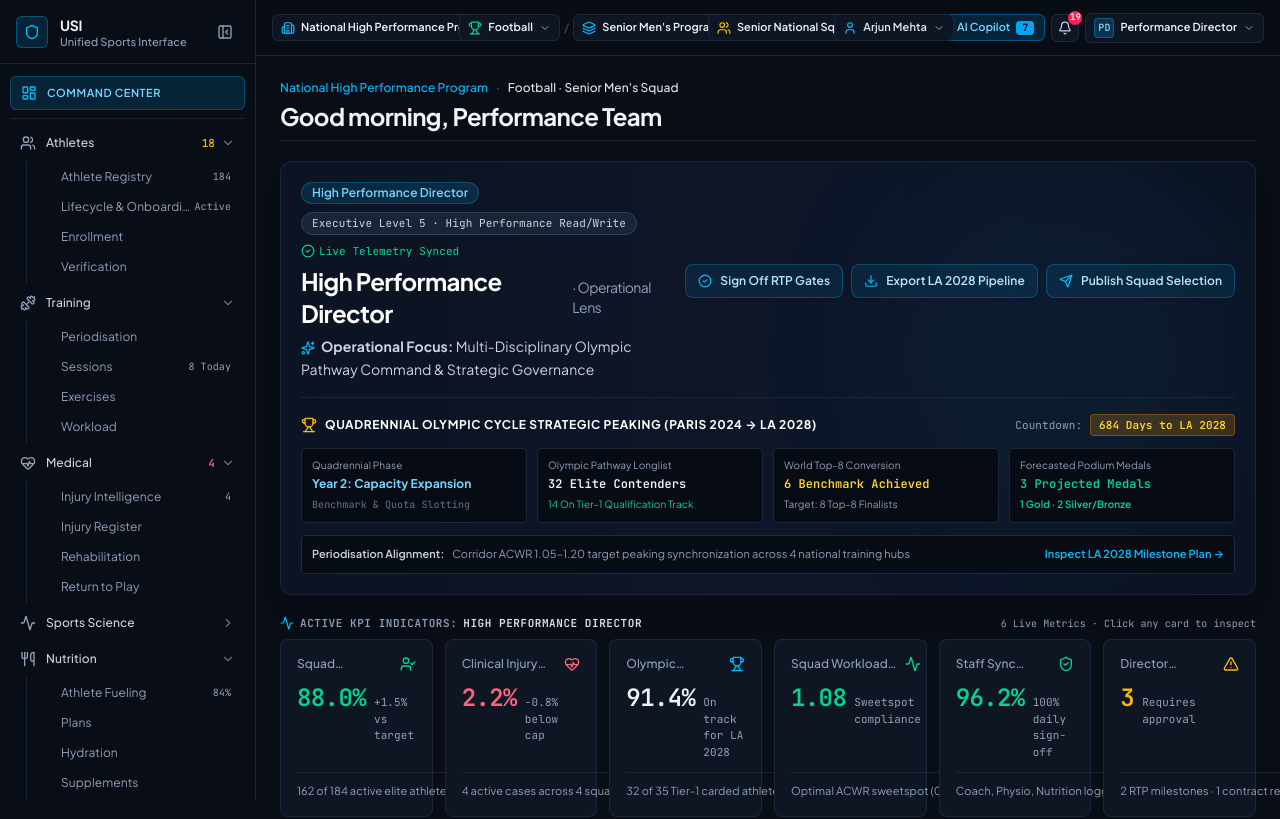
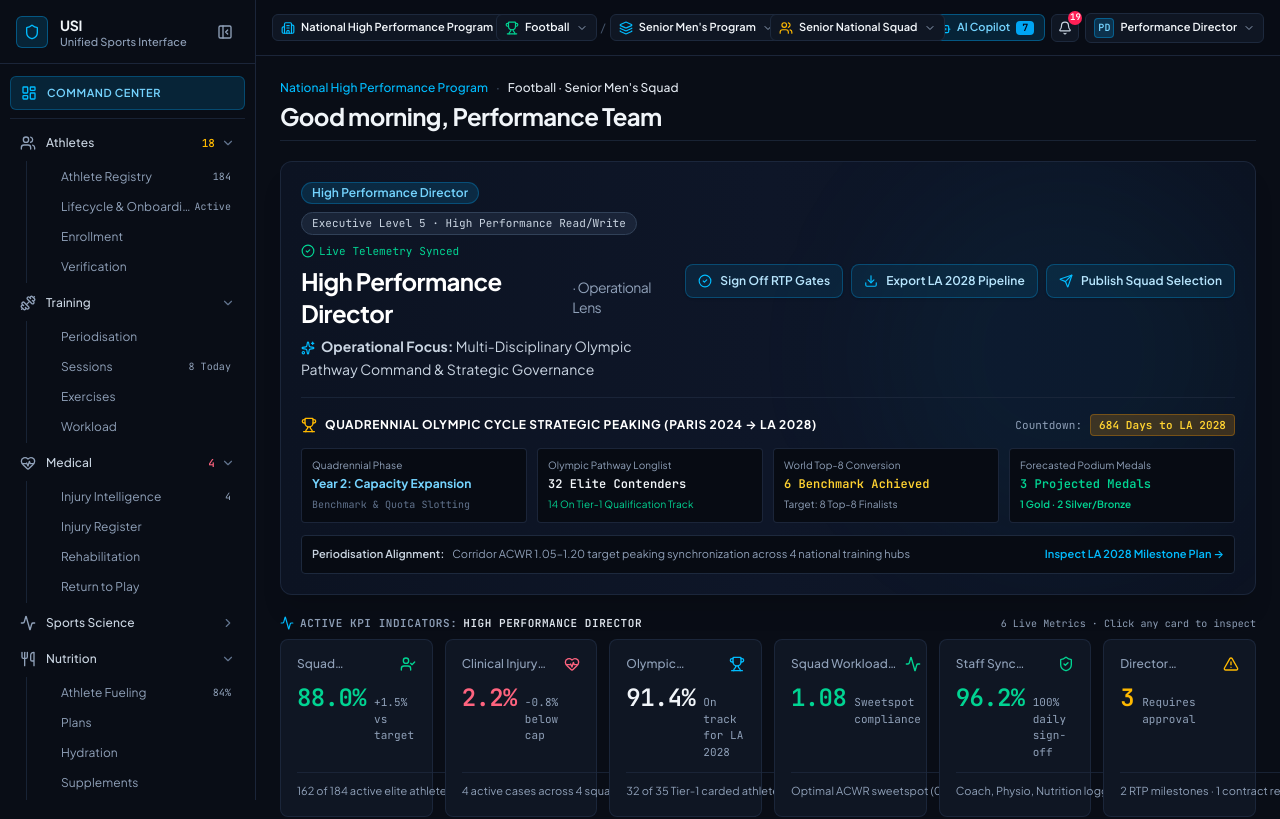
Before and after one commit to nishantjoshi020/USI, a React (Vite) app: page / in a window 1280 px wide. Shown: the top 819 px of the page. Built offline with nearby package versions, Linux system fonts and the light colour scheme.

Commit message:
remove athlete switcher from top bar

```diff
--- a/src/components/navigation/TopContextBar.tsx
+++ b/src/components/navigation/TopContextBar.tsx
@@ -65,7 +65,7 @@ export const TopContextBar: React.FC<TopContextBarProps> = ({
   onOpenOnboarding,
 }) => {
   const [openDropdown, setOpenDropdown] = useState<
-    'federation' | 'sport' | 'program' | 'squad' | 'date' | 'role' | 'athlete' | null
+    'federation' | 'sport' | 'program' | 'squad' | 'date' | 'role' | null
   >(null);
 
   const barRef = useRef<HTMLDivElement>(null);
@@ -260,72 +260,6 @@ export const TopContextBar: React.FC<TopContextBarProps> = ({
             </div>
           )}
         </div>
-        {/* Active Athlete Quick Focus / Switcher */}
-        {athletes && athletes.length > 0 && (
-          <div className="relative min-w-0">
-            <button
-              onClick={() => setOpenDropdown(openDropdown === 'athlete' ? null : 'athlete')}
-              title={`Focused Athlete: ${activeAthlete?.name || 'Select Athlete'}`}
-              className={`flex items-center gap-1.5 px-2 py-1 rounded-md border text-left transition-colors whitespace-nowrap ${
-                selectedRole === 'Athlete'
-                  ? 'bg-emerald-500/15 border-emerald-500/40 text-emerald-200'
-                  : 'bg-[#0F1623] hover:bg-[#151E2E] border-slate-800 text-slate-200'
-              }`}
-            >
-              <User className={`w-3.5 h-3.5 shrink-0 ${selectedRole === 'Athlete' ? 'text-emerald-400' : 'text-sky-400'}`} />
-              <span className="text-[11px] font-semibold truncate max-w-[120px] xl:max-w-[160px]">
-                {activeAthlete?.name || 'Select Athlete'}
-              </span>
-              <ChevronDown className="w-3 h-3 text-slate-400 shrink-0" />
-            </button>
-
-            {openDropdown === 'athlete' && (
-              <div className="absolute left-0 mt-1.5 w-72 bg-[#0F1623] border border-slate-700 rounded-md shadow-2xl py-1.5 z-50 max-h-80 overflow-y-auto">
-                <div className="px-3 py-1.5 border-b border-slate-800 flex items-center justify-between">
-                  <span className="text-[11px] font-bold text-slate-300">Focus Active Athlete</span>
-                  {onOpenOnboarding && (
-                    <button
-                      onClick={() => {
-                        setOpenDropdown(null);
-                        onOpenOnboarding();
-                      }}
-                      className="text-[10px] text-sky-400 hover:text-sky-300 font-semibold"
-                    >
-                      + New Candidate
-                    </button>
-                  )}
-                </div>
-                {athletes.map((ath) => (
-                  <button
-                    key={ath.id}
-                    onClick={() => {
-                      onSelectActiveAthlete?.(ath.id);
-                      setOpenDropdown(null);
-                    }}
-                    className={`w-full text-left px-3 py-2 text-xs transition-colors flex items-center justify-between ${
-                      activeAthlete?.id === ath.id
-                        ? 'bg-sky-500/20 text-sky-300 font-semibold'
-                        : 'text-slate-300 hover:bg-slate-800/70'
-                    }`}
-                  >
-                    <div>
-                      <div className="font-semibold text-slate-100">{ath.name}</div>
-                      <div className="text-[10px] text-slate-400">{ath.athleteId} · {ath.position} · {ath.squad}</div>
-                    </div>
-                    <span className={`text-[10px] font-mono px-1.5 py-0.5 rounded border ${
-                      ath.trainingStatus === 'INJURED' ? 'bg-rose-500/15 border-rose-500/30 text-rose-300' :
-                      ath.trainingStatus === 'PENDING' ? 'bg-amber-500/15 border-amber-500/30 text-amber-300' :
-                      ath.trainingStatus === 'RESTRICTED' ? 'bg-orange-500/15 border-orange-500/30 text-orange-300' :
-                      'bg-emerald-500/15 border-emerald-500/30 text-emerald-300'
-                    }`}>
-                      {ath.trainingStatus}
-                    </span>
-                  </button>
-                ))}
-              </div>
-            )}
-          </div>
-        )}
       </div>
 
       {/* Right Zone: AI Copilot Trigger, Notifications, Compact Role Selector */}
```
